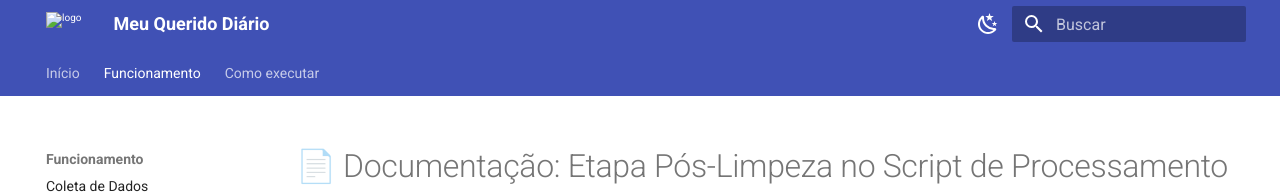
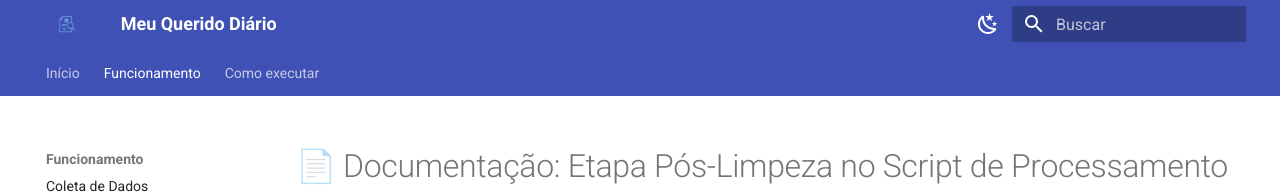
Before and after one commit to GEARC/Meu-Querido-Diario-Docs, an MkDocs documentation site: the page built from docs/pages/pos_processo.md, in a window 1280 px wide. Shown: the top 194 px of the page. Built offline with MkDocs 1.6.1 and Material for MkDocs 9.7.7, drawn with Linux system fonts in a browser that asks for light colours.

Commit message:
docs: arrumando a logo

```diff
--- a/mkdocs.yml
+++ b/mkdocs.yml
@@ -5,8 +5,8 @@ site_author: FUNPRESP-JUD - GEARC
 theme:
   name: material
   language: pt-BR
-  logo: docs/assets/logo-semfundo.png
-  favicon: docs/assets/favicon.ico
+  logo: ./assets/logo-semfundo.png
+  favicon: ./assets/favicon.ico
   palette:
     - scheme: default
       primary: gray
```
